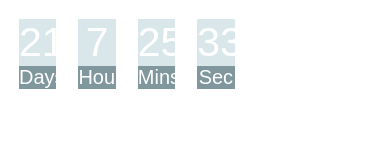
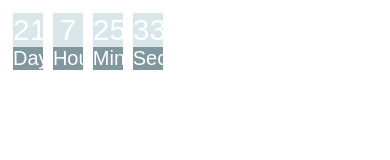
Before and after one commit to Ashish-Kumar-Mandal/countDownDateTime, a plain HTML site: page index.html in a window 390 px wide. Drawn offline with Linux system fonts and the light colour scheme.

Commit message:
Update index.html

```diff
--- a/index.html
+++ b/index.html
@@ -22,7 +22,9 @@
 
 		@media only screen and (max-width: 600px) {
 			.timer{
-			    width: 10%;
+			    	width: 8%;
+				margin: 5px;
+		    		font-size: 30px;
 			}
 		}
 	</style>
```
